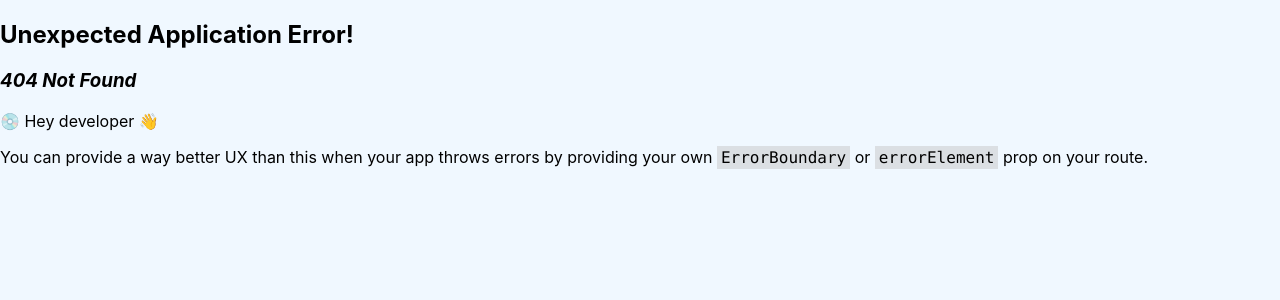
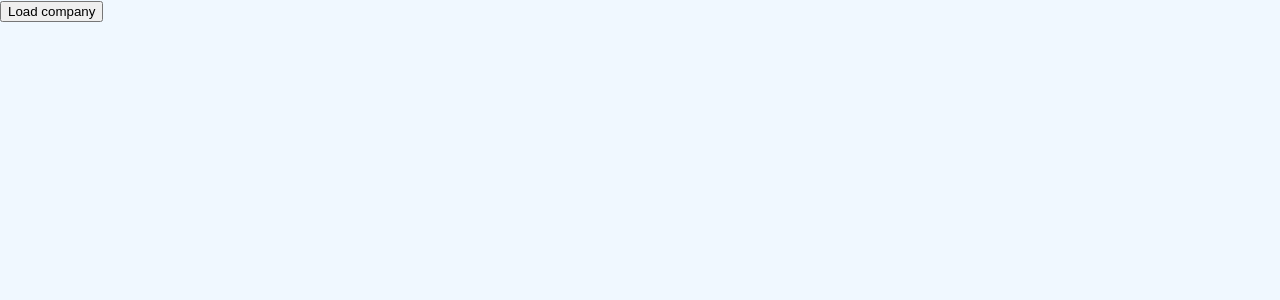
Before and after one commit to TimVanOnckelen/nbbproject-frontend-ap, a React (Create React App) app: page /api-test in a window 1280 px wide. Before the commit this address had no page. Shown: the top 300 px of the page. Built offline with nearby package versions, Linux system fonts and the light colour scheme.

Commit message:
added api-test route & updated model

```diff
--- /dev/null
+++ b/src/components/general/apiTester.tsx
@@ -0,0 +1,31 @@
+import React from "react";
+import { BackendApi, Enterprise } from "../../services/api";
+
+const ApiTester = () => {
+  const [currentEnterprise, setCurrentEnterprise] =
+    React.useState<Enterprise>();
+
+  const getData = React.useCallback(() => {
+    const loadData = async () => {
+      try {
+        const response =
+          await BackendApi.enterprise.apiEnterpriseOndernemingsnummerGet(
+            "0712657911"
+          );
+        setCurrentEnterprise(response.data);
+      } catch (e) {
+        console.log(e);
+      }
+    };
+
+    loadData().then(() => {});
+  }, []);
+  return (
+    <>
+      <button onClick={getData}>Load company</button>
+      {currentEnterprise && currentEnterprise.enterpriseName}
+    </>
+  );
+};
+
+export default ApiTester;
--- a/src/models/company/company.model.ts
+++ b/src/models/company/company.model.ts
@@ -1,7 +1,7 @@
-import { Enterprise } from "../../services/api";
 
 
-export interface ICompany extends Enterprise {
+export interface ICompany {
+    name: string
 }
 export interface ICompareResult {
     [key: string | number]: any;
--- a/src/router.tsx
+++ b/src/router.tsx
@@ -2,6 +2,7 @@ import { createBrowserRouter } from "react-router-dom";
 import App from "./components/App";
 import Search from "./components/search";
 import Login from "./components/auth/login";
+import ApiTester from "./components/general/apiTester";
 
 export const router = createBrowserRouter([
   {
@@ -21,4 +22,8 @@ export const router = createBrowserRouter([
     path: "/search",
     element: <Search />,
   },
+  {
+    path: "/api-test",
+    element: <ApiTester />,
+  },
 ]);
--- a/src/services/api/initApi.ts
+++ b/src/services/api/initApi.ts
@@ -2,7 +2,7 @@ import axios from "axios";
 import { Configuration, EnterpriseApi } from "./generated";
 
 const axiosInstance = axios.create({
-    baseURL: 'https://some-domain.com/api/'
+    baseURL: 'https://localhost:44378/'
 });
 
 const config = new Configuration();
```
